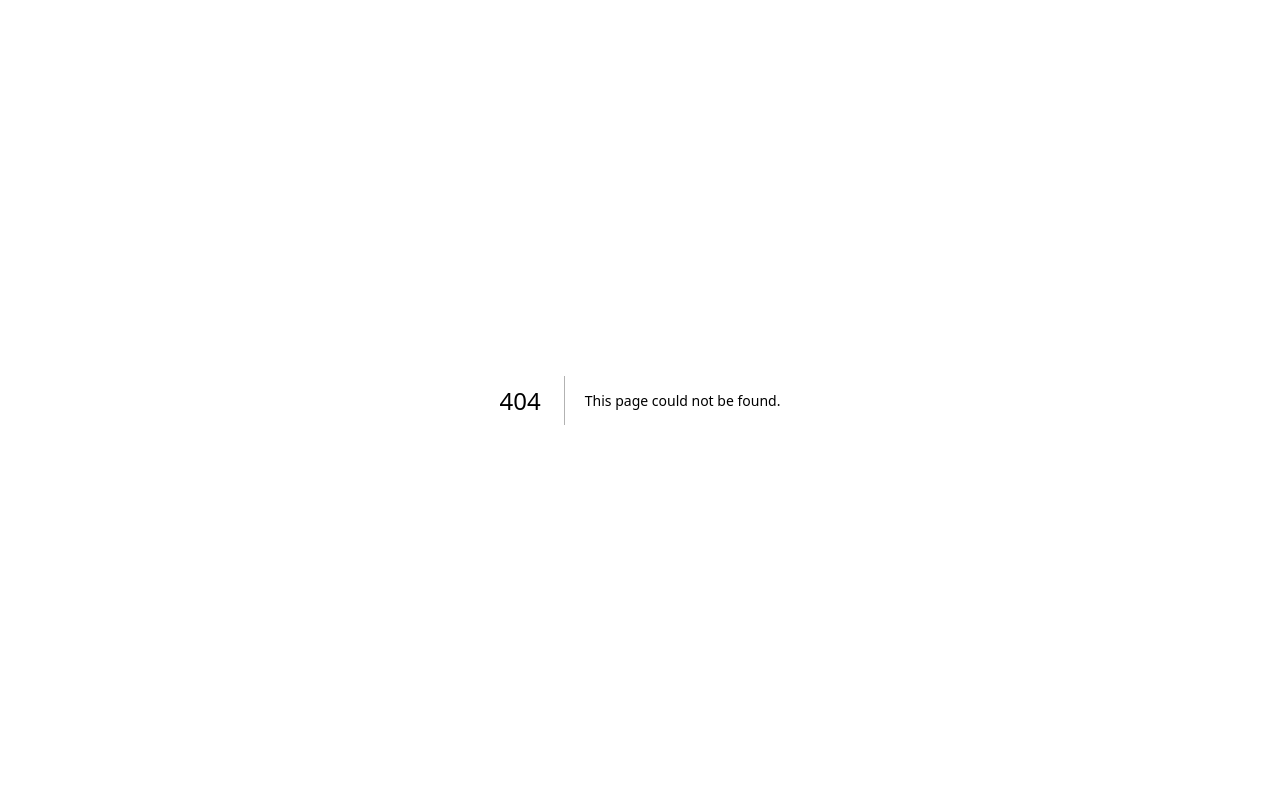
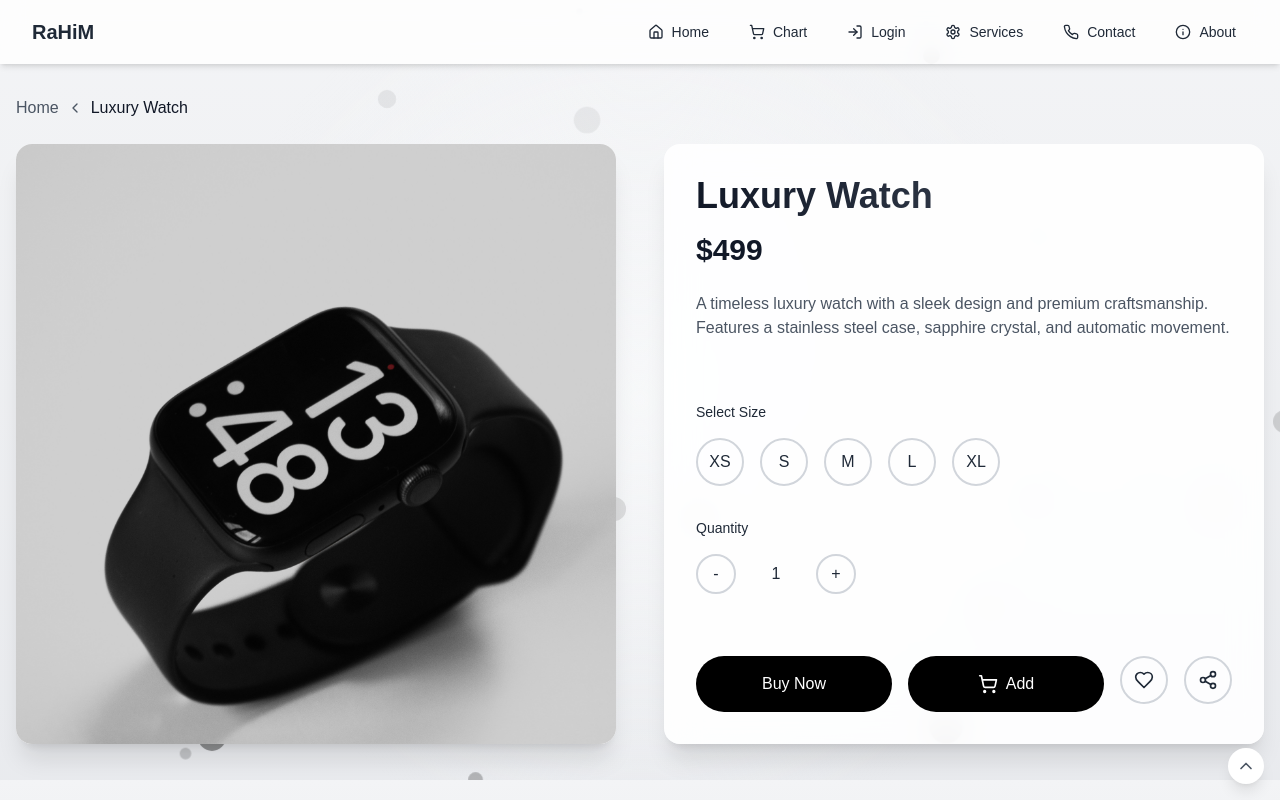
Before and after one commit to abderrahimRa/E-commerce, a Next.js app: page /E-commerce/products/1 in a window 1280 px wide. Before the commit this address had no page. Shown: the top 800 px of the page. Built offline with nearby package versions, Linux system fonts and the light colour scheme.

Commit message:
back to 1

```diff
--- a/next.config.mjs
+++ b/next.config.mjs
@@ -1,4 +1,12 @@
 /** @type {import('next').NextConfig} */
-const nextConfig = {};
+const nextConfig = {
+  output: "export",
+  images: {
+    unoptimized: true,
+  },
+  // If you're deploying to GitHub Pages, you'll need the basePath
+  // Replace 'your-repo-name' with your actual repository name
+  basePath: "/E-commerce",
+};
 
 export default nextConfig;
--- /dev/null
+++ b/src/app/products/[id]/ProductClient.tsx
@@ -0,0 +1,72 @@
+// pages/products/[id]/ProductClient.tsx
+"use client";
+import React, { useState, useRef } from "react";
+import { StaticImageData } from "next/image";
+import NavBar from "@/components/ui/NavBar";
+import { ChevronLeft } from "lucide-react";
+import Link from "next/link";
+import BackgroundEffect from "@/components/ui/BackGroundEffect";
+import ProductImage from "@/components/ui/ProductImage";
+import ProductDetails from "@/components/ui/ProductDetails";
+import HomeFooter from "@/components/ui/HomeFooter";
+
+interface Product {
+  id: number;
+  name: string;
+  price: string;
+  description: string;
+  image: string | StaticImageData | (string | StaticImageData)[];
+}
+
+interface ProductClientProps {
+  product: Product;
+}
+
+export default function ProductClient({ product }: ProductClientProps) {
+  const [mousePosition, setMousePosition] = useState({ x: 0.5, y: 0.5 });
+  const productRef = useRef<HTMLDivElement>(null);
+
+  const handleMouseMove = (e: React.MouseEvent) => {
+    const { clientX, clientY } = e;
+    const productRect = productRef.current?.getBoundingClientRect();
+    if (productRect) {
+      const x = (clientX - productRect.left) / productRect.width;
+      const y = (clientY - productRect.top) / productRect.height;
+      setMousePosition({ x, y });
+    }
+  };
+
+  // Ensure product.image is always an array
+  const productImages = Array.isArray(product.image)
+    ? product.image
+    : [product.image as string | StaticImageData];
+
+  return (
+    <div className="min-h-screen bg-gradient-to-b from-gray-100 to-gray-200 overflow-x-hidden">
+      <BackgroundEffect mousePosition={mousePosition} />
+      <NavBar />
+      <main className="relative pt-24 mb-9" onMouseMove={handleMouseMove}>
+        <div className="max-w-7xl mx-auto grid grid-cols-1 sm:grid-cols-1 md:grid-cols-1 lg:grid-cols-1 xl:grid-cols-1 px-4">
+          <div className="mb-6 flex items-center text-gray-600">
+            <Link href="/" className="hover:text-gray-900 transition-colors">
+              Home
+            </Link>
+            <ChevronLeft className="mx-2 h-4 w-4" />
+            <span className="text-gray-900">{product.name}</span>
+          </div>
+          <div className="flex flex-col lg:flex-row gap-12" ref={productRef}>
+            <ProductImage images={productImages} name={product.name} />
+            <ProductDetails
+              name={product.name}
+              price={product.price}
+              description={product.description}
+            />
+          </div>
+        </div>
+      </main>
+      <footer>
+        <HomeFooter />
+      </footer>
+    </div>
+  );
+}
--- /dev/null
+++ b/src/app/products/[id]/generateStaticParams.ts
@@ -0,0 +1,8 @@
+// pages/products/[id]/generateStaticParams.ts
+import products from "@/Data/products";
+
+export async function generateStaticParams() {
+  return products.map((product) => ({
+    id: product.id.toString(),
+  }));
+}
--- a/src/app/products/[id]/page.tsx
+++ b/src/app/products/[id]/page.tsx
@@ -1,30 +1,11 @@
-"use client";
-import React, { useState, useRef } from "react";
+// pages/products/[id]/page.tsx
+import { generateStaticParams } from "./generateStaticParams";
+import ProductClient from "./ProductClient";
 import products from "@/Data/products";
-import NavBar from "@/components/ui/NavBar";
-import { ChevronLeft } from "lucide-react";
-import Link from "next/link";
-import BackgroundEffect from "@/components/ui/BackGroundEffect";
-import ProductImage from "@/components/ui/ProductImage";
-import ProductDetails from "@/components/ui/ProductDetails";
-import HomeFooter from "@/components/ui/HomeFooter";
-import { StaticImageData } from "next/image";
 
+// This is the server component
 export default function ProductPage({ params }: { params: { id: string } }) {
-  const [mousePosition, setMousePosition] = useState({ x: 0.5, y: 0.5 });
-  const productRef = useRef<HTMLDivElement>(null);
-
   const product = products.find((p) => p.id === parseInt(params.id));
-
-  const handleMouseMove = (e: React.MouseEvent) => {
-    const { clientX, clientY } = e;
-    const productRect = productRef.current?.getBoundingClientRect();
-    if (productRect) {
-      const x = (clientX - productRect.left) / productRect.width;
-      const y = (clientY - productRect.top) / productRect.height;
-      setMousePosition({ x, y });
-    }
-  };
 
   if (!product) {
     return (
@@ -34,37 +15,8 @@ export default function ProductPage({ params }: { params: { id: string } }) {
     );
   }
 
-  // Ensure product.image is always an array
-  const productImages = Array.isArray(product.image)
-    ? product.image
-    : [product.image as string | StaticImageData];
+  return <ProductClient product={product} />;
+}
 
-  return (
-    <div className="min-h-screen bg-gradient-to-b from-gray-100 to-gray-200 overflow-x-hidden">
-      <BackgroundEffect mousePosition={mousePosition} />
-      <NavBar />
-      <main className="relative pt-24 mb-9 " onMouseMove={handleMouseMove}>
-        <div className="max-w-7xl mx-auto grid grid-cols-1 sm:grid-cols-1 md:grid-cols-1 lg:grid-cols-1 xl:grid-cols-1 px-4">
-          <div className="mb-6 flex items-center text-gray-600">
-            <Link href="/" className="hover:text-gray-900 transition-colors">
-              Home
-            </Link>
-            <ChevronLeft className="mx-2 h-4 w-4" />
-            <span className="text-gray-900">{product.name}</span>
-          </div>
-          <div className="flex flex-col lg:flex-row gap-12" ref={productRef}>
-            <ProductImage images={productImages} name={product.name} />
-            <ProductDetails
-              name={product.name}
-              price={product.price}
-              description={product.description}
-            />
-          </div>
-        </div>
-      </main>
-      <footer>
-        <HomeFooter />
-      </footer>
-    </div>
-  );
-}
+// This enables static site generation for the dynamic routes
+export { generateStaticParams };
```
